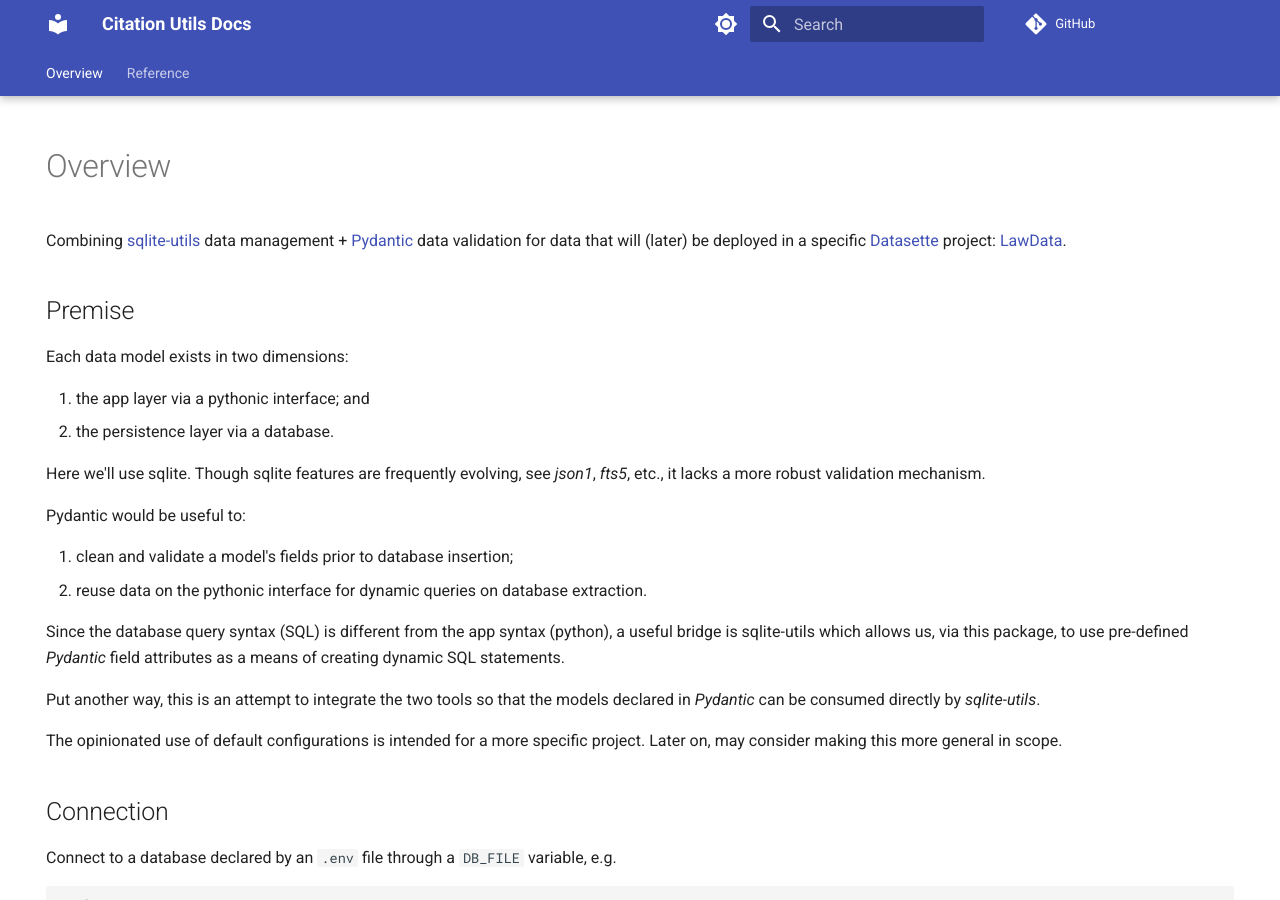
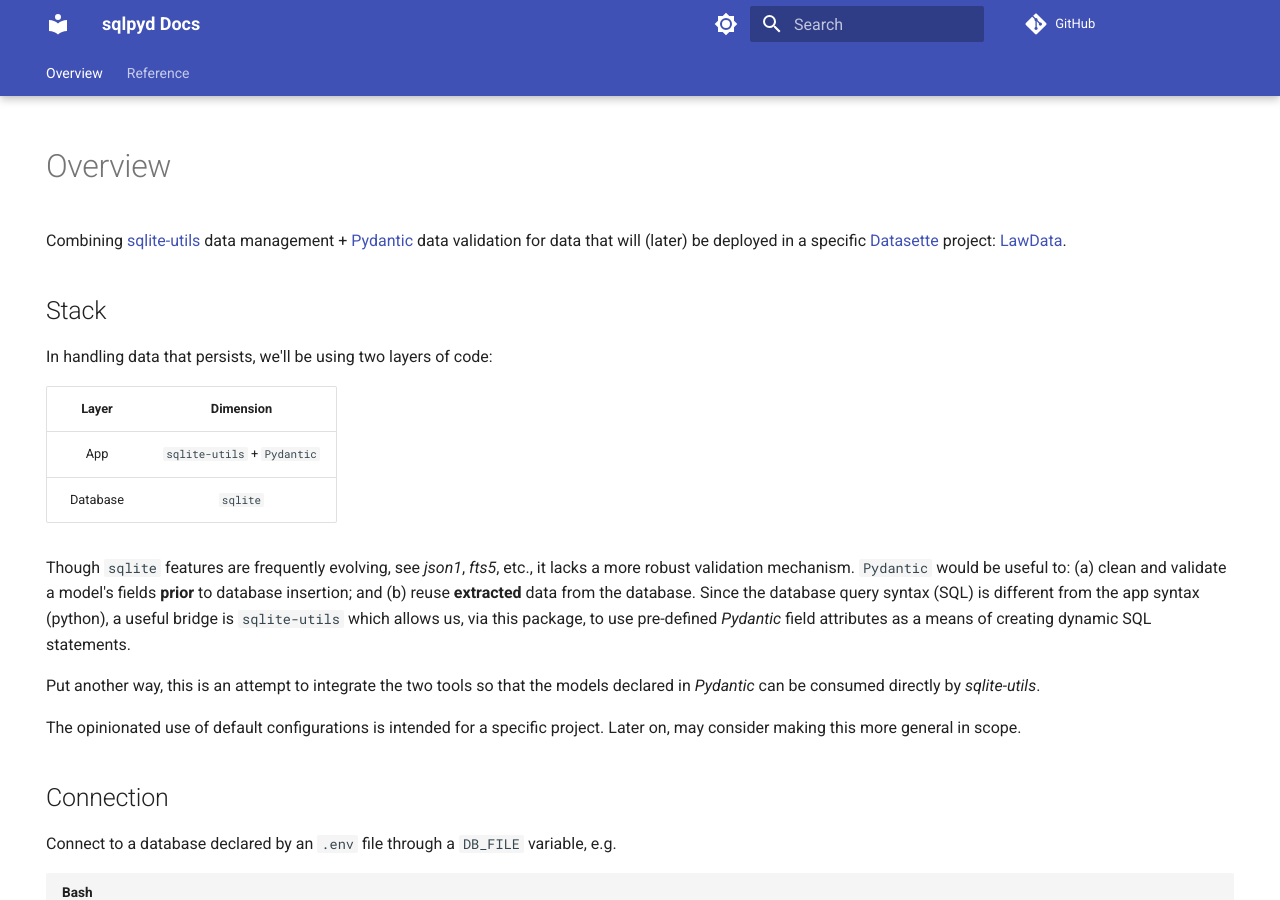
Before and after one commit to justmars/sqlpyd, an MkDocs documentation site: the page built from docs/index.md, in a window 1280 px wide and 900 px high. Built offline with MkDocs 1.6.1 and Material for MkDocs 9.7.7, drawn with Linux system fonts in a browser that asks for light colours; comment, search, counter and statistics services are not loaded.

Commit message:
feat: readme

```diff
--- a/docs/index.md
+++ b/docs/index.md
@@ -7,25 +7,20 @@
 
 Combining [sqlite-utils](https://github.com/simonw/sqlite-utils) data management + [Pydantic](https://github.com/pydantic/pydantic) data validation for data that will (later) be deployed in a specific [Datasette](https://datasette.io/) project: [LawData](https://lawdata.xyz).
 
-## Premise
+## Stack
 
-Each data model exists in two dimensions:
+In handling data that persists, we'll be using two layers of code:
 
-1. the app layer via a pythonic interface; and
-2. the persistence layer via a database.
+Layer |  Dimension
+:--:|:--:
+App | `sqlite-utils` + `Pydantic`
+Database | `sqlite`
 
-Here we'll use sqlite. Though sqlite features are frequently evolving, see *json1*, *fts5*, etc., it lacks a more robust validation mechanism.
-
-Pydantic would be useful to:
-
-1. clean and validate a model's fields prior to database insertion;
-2. reuse data on the pythonic interface for dynamic queries on database extraction.
-
-Since the database query syntax (SQL) is different from the app syntax (python), a useful bridge is sqlite-utils which allows us, via this package, to use pre-defined *Pydantic* field attributes as a means of creating dynamic SQL statements.
+Though `sqlite` features are frequently evolving, see *json1*, *fts5*, etc., it lacks a more robust validation mechanism. `Pydantic` would be useful to: (a) clean and validate a model's fields **prior** to database insertion; and (b) reuse **extracted** data from the database. Since the database query syntax (SQL) is different from the app syntax (python), a useful bridge is `sqlite-utils` which allows us, via this package, to use pre-defined *Pydantic* field attributes as a means of creating dynamic SQL statements.
 
 Put another way, this is an attempt to integrate the two tools so that the models declared in *Pydantic* can be consumed directly by *sqlite-utils*.
 
-The opinionated use of default configurations is intended for a more specific project. Later on, may consider making this more general in scope.
+The opinionated use of default configurations is intended for a specific project. Later on, may consider making this more general in scope.
 
 ## Connection
 
--- a/mkdocs.yml
+++ b/mkdocs.yml
@@ -1,5 +1,5 @@
-site_name: Citation Utils Docs
-site_description: Regex-based Citations in Philippine Supreme Court decisions.
+site_name: sqlpyd Docs
+site_description: Pydantic + sqlite-utils for specific content
 repo_url: https://github.com/justmars/citation-utils
 theme:
   name: "material"
```
